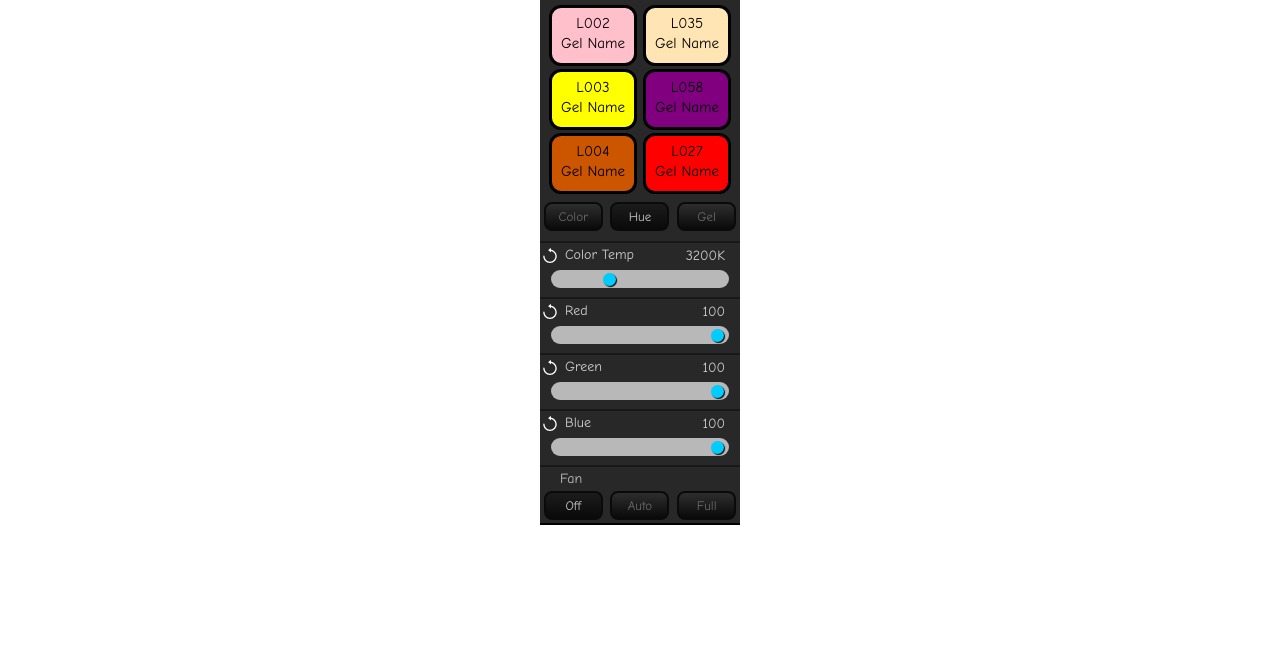
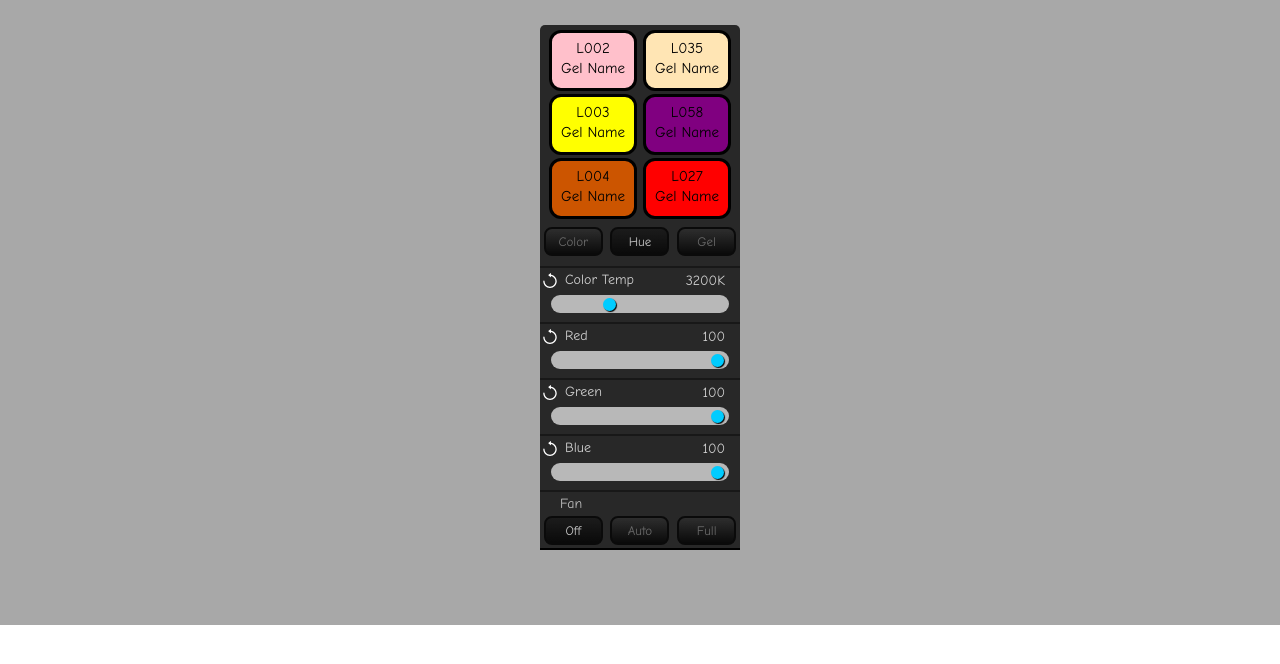
Before and after one commit to MARQUEZ93/racknerMockup, a React app: page / in a window 1280 px wide. Built offline with nearby package versions, Linux system fonts and the light colour scheme.

Commit message:
additional styling for submission

```diff
--- a/assets/gel.css
+++ b/assets/gel.css
@@ -1,4 +1,12 @@
+#root{
+  padding-top: 25px;
+  background-color: #A8A8A8;
+  height: 600px;
+}
+
 .app {
+  border-top-left-radius: 5px;
+  border-top-right-radius: 5px;
   margin: auto;
   background-color: #282828;
   font-family: "Comic Sans MS", cursive, sans-serif;
```
